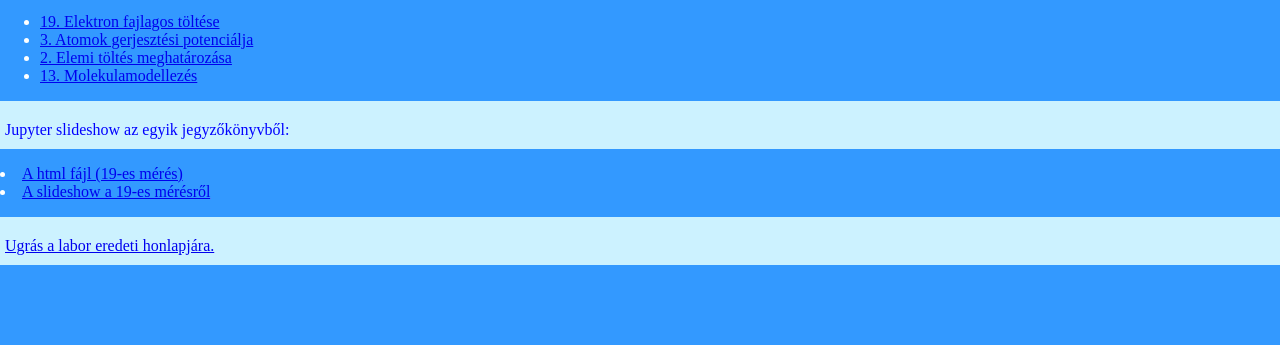
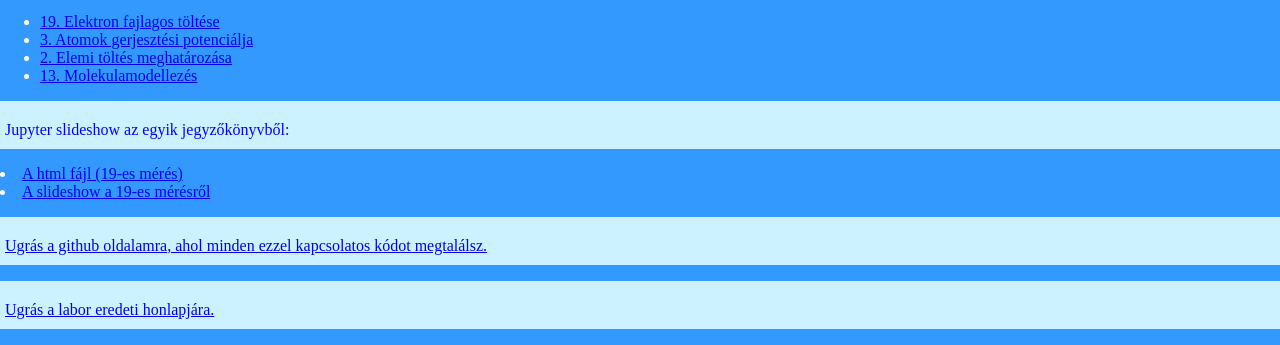
Before and after one commit to SSzende/SSzende.github.io, a plain HTML site: page labor.html in a window 1280 px wide. Shown: the part 1057-1402 px from the top of the page. Before the commit the page ends 1338 px from the top, so only its background shows below. Drawn offline with Linux system fonts and the light colour scheme.

Commit message:
webpage homework

```diff
--- a/labor.html
+++ b/labor.html
@@ -48,7 +48,7 @@
 
 
 
-
+		<p><a href="https://github.com/SSzende/SSzende.github.io"> Ugrás a github oldalamra, ahol minden ezzel kapcsolatos kódot megtalálsz.</a></p>
 
 		<p class="blue"><a href="http://wigner.elte.hu/koltai/labor/2020tav/">Ugrás a labor eredeti honlapjára.</a></p>
 	</body>
```
